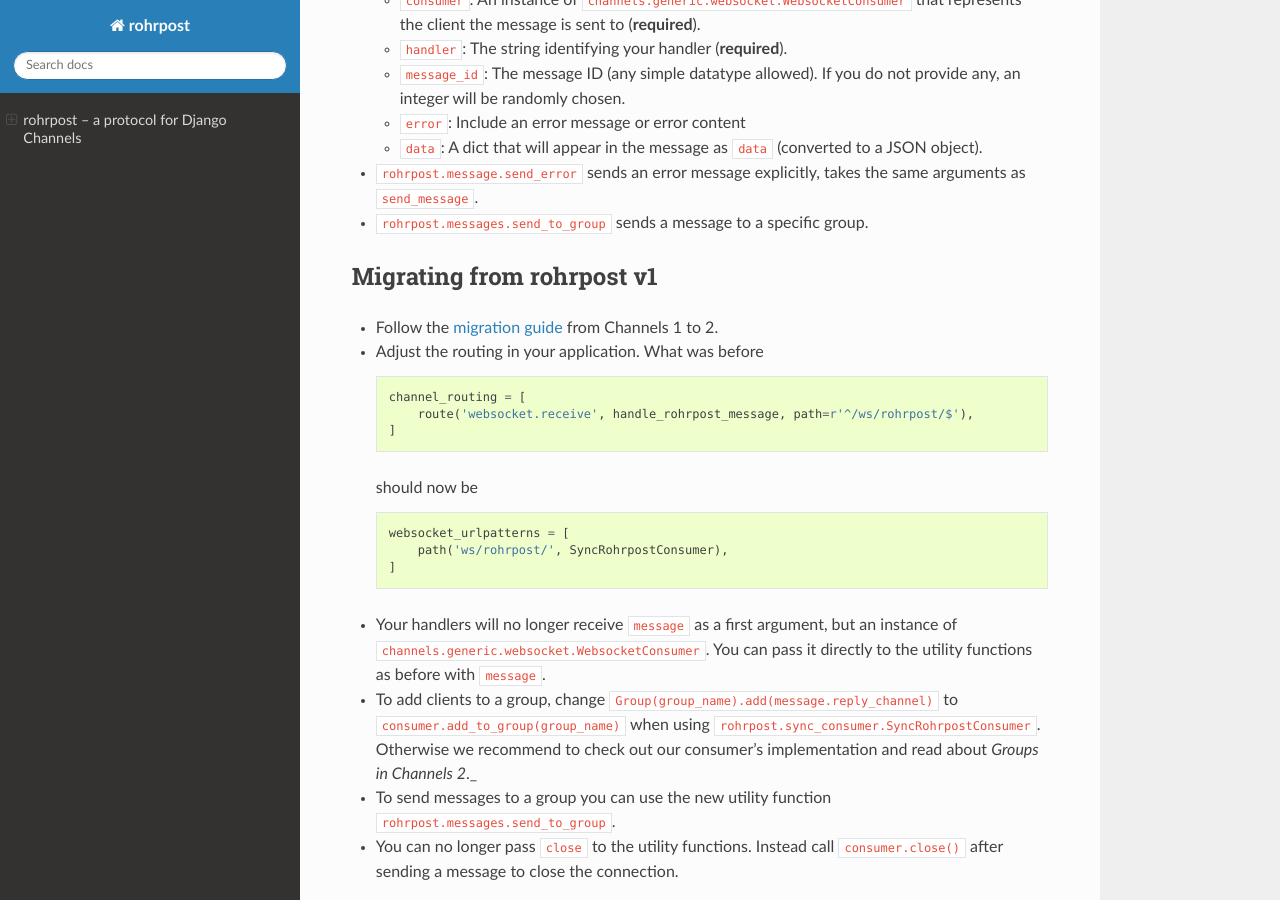
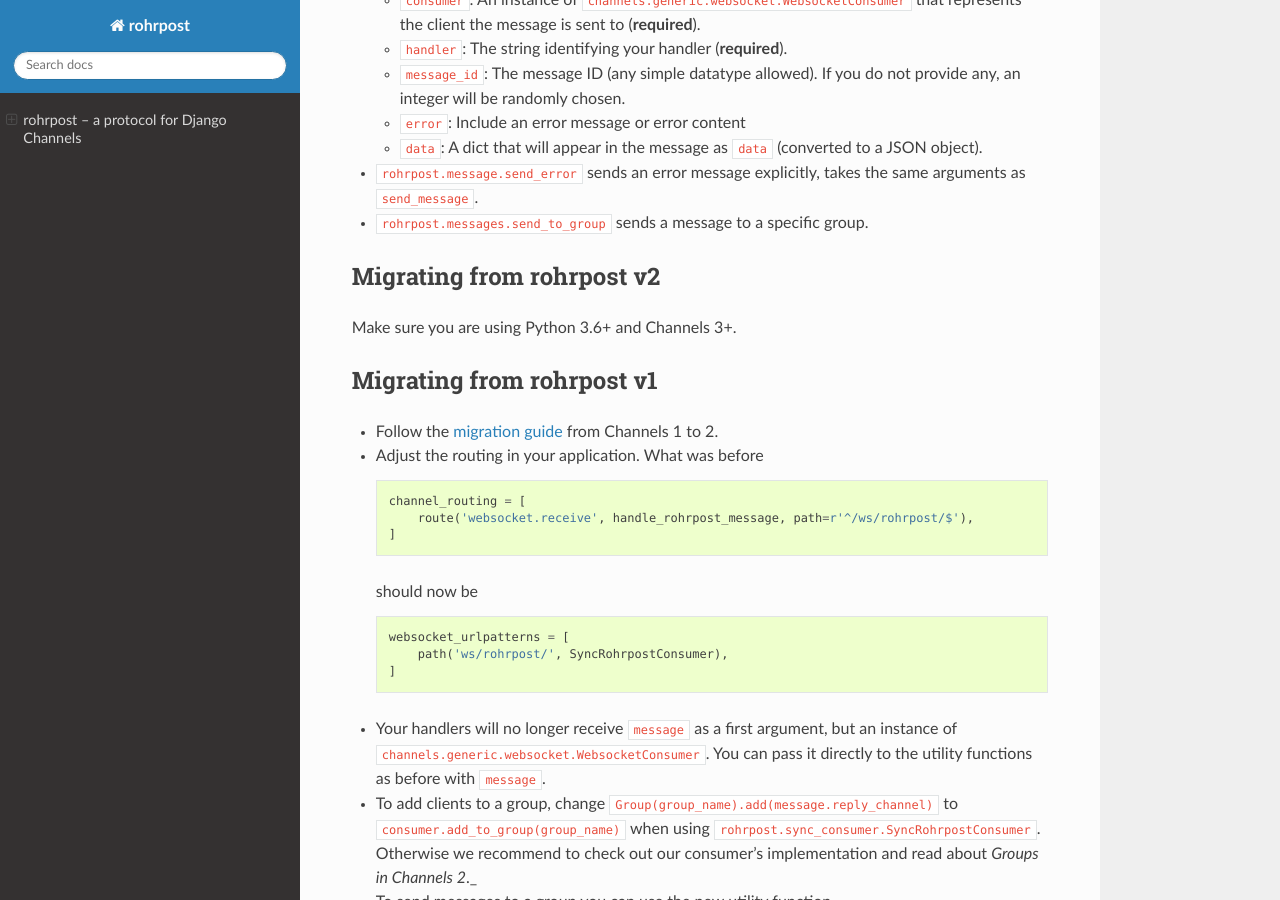
Before and after one commit to axsemantics/rohrpost, a Sphinx documentation site: the page built from doc/index.rst, in a window 1280 px wide and 900 px high, scrolled down 3230 px. Built offline with Sphinx 7.4.7 and the Read the Docs theme 2.0.0, drawn with Linux system fonts in a browser that asks for light colours.

Commit message:
Prepare v3 release

```diff
--- a/CHANGELOG.rst
+++ b/CHANGELOG.rst
@@ -1,8 +1,8 @@
 Changelog
 =========
 
-unreleased
-----------
+3.0.0 unreleased
+----------------
 
 - **Breaking:** The minimal required Python release is 3.6.
 - **Breaking:** rohrpost has now an explicit dependency on Channels >= 3.
--- a/README.rst
+++ b/README.rst
@@ -36,7 +36,7 @@
 
 Or add this line to your `requirements.txt`::
 
-    rohrpost==2.x
+    rohrpost==3.*
 
 Development
 -----------
--- a/doc/index.rst
+++ b/doc/index.rst
@@ -57,7 +57,7 @@
 
 Or add this line to your `requirements.txt`::
 
-    rohrpost==2.x
+    rohrpost==3.*
 
 
 Routing
@@ -173,6 +173,12 @@
 - ``rohrpost.messages.send_to_group`` sends a message to a specific group.
 
 
+Migrating from rohrpost v2
+--------------------------
+
+Make sure you are using Python 3.6+ and Channels 3+.
+
+
 Migrating from rohrpost v1
 --------------------------
 
```
